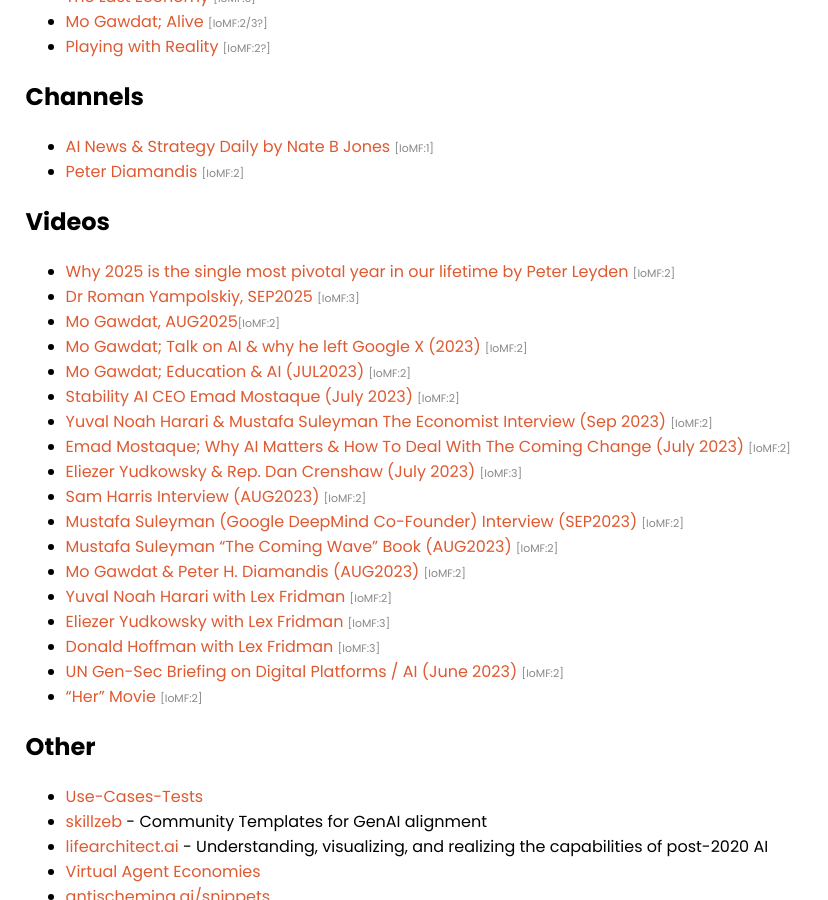
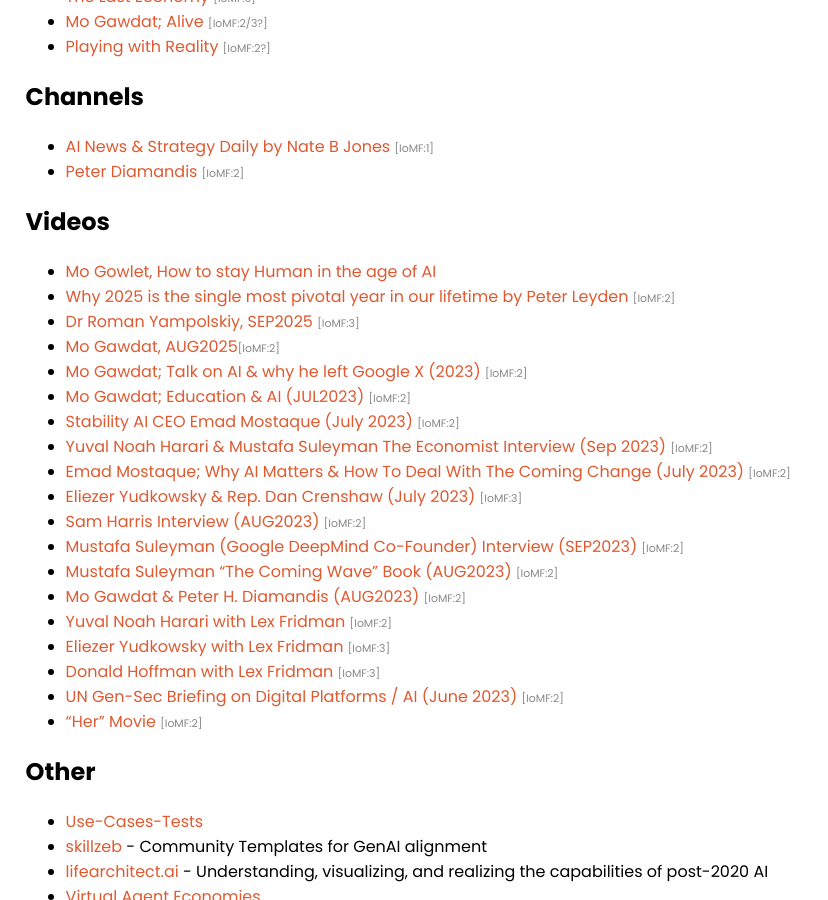
Before and after one commit to selfdriven-foundation/selfdriven-ai, a Jekyll site: the page built from docs/pages/research.md, in a window 1280 px wide and 900 px high, scrolled down 725 px. Shown: the whole window, without its empty margins (0-828 px from the left). Built offline with Jekyll 4.4.1, drawn with Linux system fonts in a browser that asks for light colours.

Commit message:
Update research.md

```diff
--- a/docs/pages/research.md
+++ b/docs/pages/research.md
@@ -36,6 +36,7 @@
 - [Peter Diamandis](https://www.youtube.com/@peterdiamandis) <span style="color:#888888;font-size:0.68rem;">[IoMF:2]</span>
 
 ## Videos
+- [Mo Gowlet, How to stay Human in the age of AI](https://youtu.be/gcAUc0EzzTY)
 - [Why 2025 is the single most pivotal year in our lifetime by Peter Leyden](https://youtu.be/w5k72A30kUc) <span style="color:#888888;font-size:0.68rem;">[IoMF:2]</span>
 - [Dr Roman Yampolskiy, SEP2025](https://youtu.be/UclrVWafRAI) <span style="color:#888888;font-size:0.68rem;">[IoMF:3]</span>
 - [Mo Gawdat, AUG2025](https://youtu.be/S9a1nLw70p0)<span style="color:#888888;font-size:0.68rem;">[IoMF:2]</span>
```
